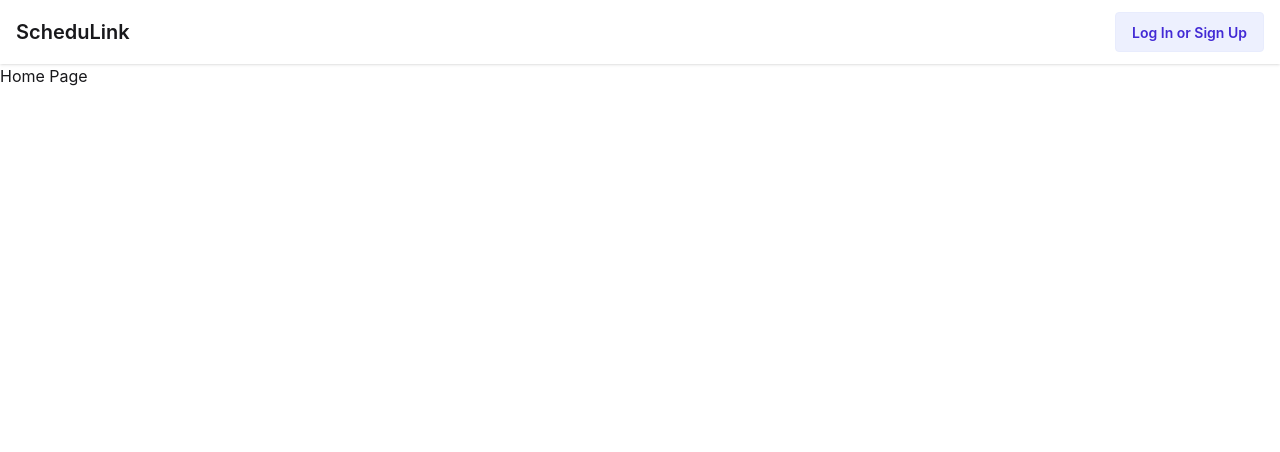
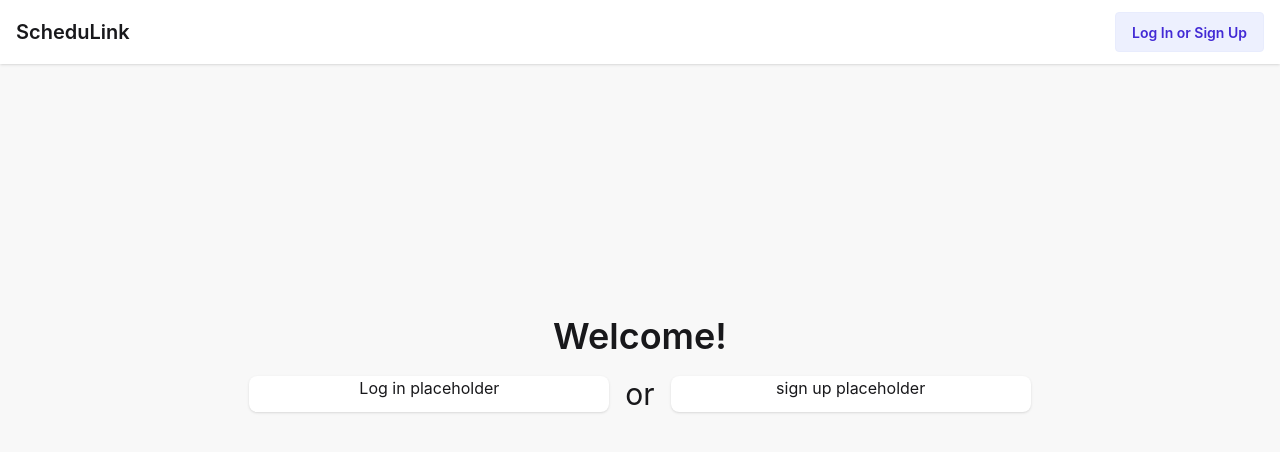
Before and after one commit to Lance-Tan/Schedule-Sharer, an Angular app in the folder ScheduLink-FrontEnd/: page /home in a window 1280 px wide. Shown: the top 452 px of the page. Built offline with nearby package versions, Linux system fonts and the light colour scheme.

Commit message:
set up base home page

```diff
--- a/ScheduLink-FrontEnd/src/app/pages/home/home.html
+++ b/ScheduLink-FrontEnd/src/app/pages/home/home.html
@@ -1,3 +1,20 @@
-<app-nav-bar [signedIn]=false></app-nav-bar>
+<div class="bg-base-200 w-screen h-screen">
 
-<h2>Home Page</h2>
+  <app-nav-bar [signedIn]=false></app-nav-bar>
+
+  <main class="flex items-center h-3/4">
+    <div class="text-center w-screen">
+      <p class="font-semibold text-4xl mb-5">Welcome!</p>
+
+      <div class="flex flex-row gap-4 justify-center">
+        <div class="card w-90 bg-base-100 shadow-sm">
+          Log in placeholder
+        </div>
+        <p class="text-3xl">or</p>
+        <div class="card w-90 bg-base-100 shadow-sm">
+          sign up placeholder
+        </div>
+      </div>
+    </div>
+  </main>
+</div>
```
